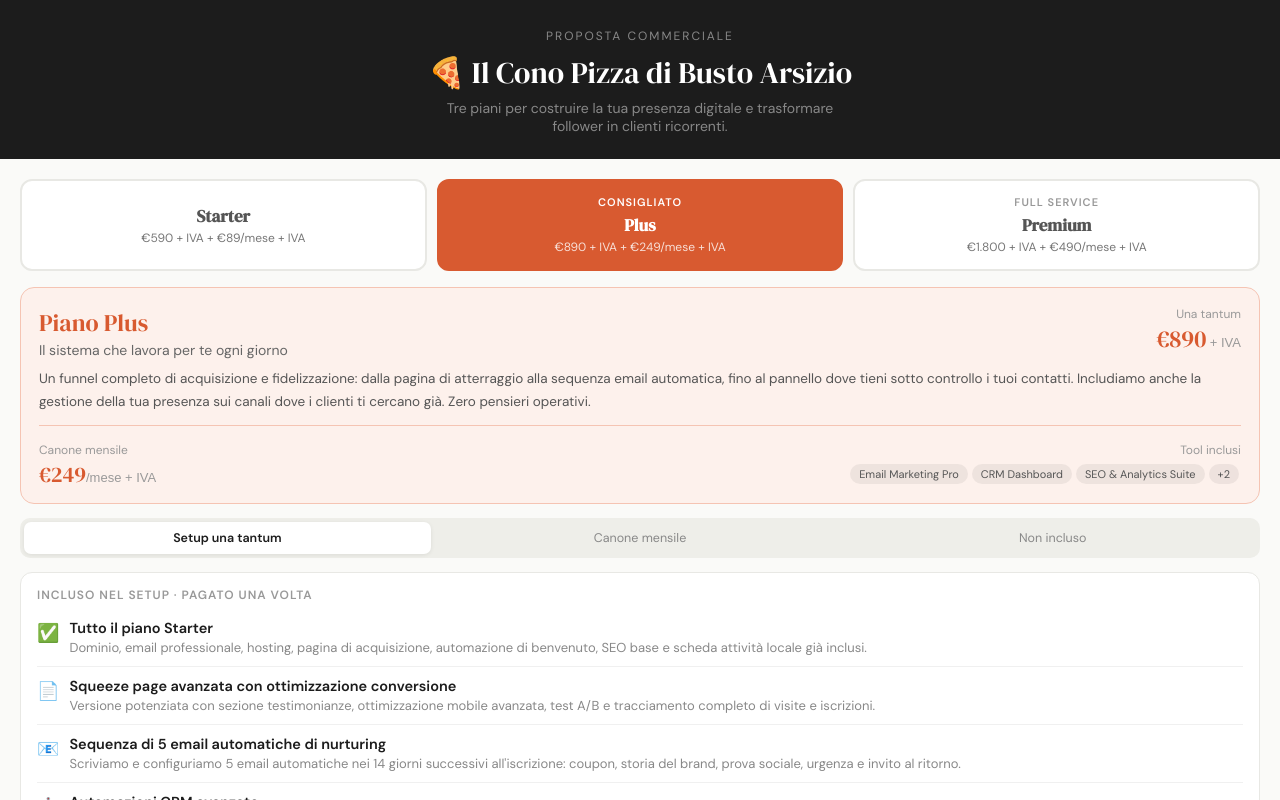
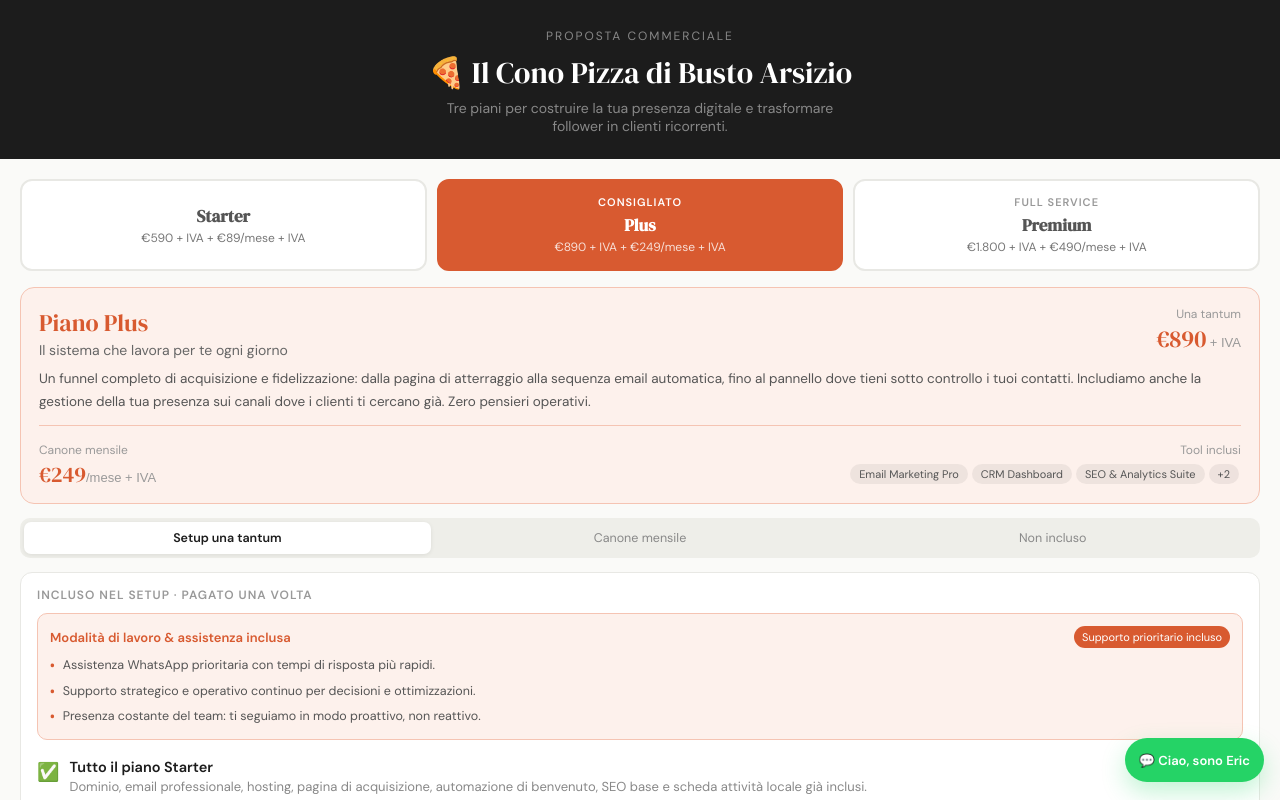
Before and after one commit to tave1013/preventivo-il-cono-pizza, a Next.js app: page / in a window 1280 px wide. Shown: the top 800 px of the page. Built offline with nearby package versions, Linux system fonts and the light colour scheme.

Commit message:
Aggiornamenti preventivo UI, branding e supporto WhatsApp

```diff
--- a/app/page.jsx
+++ b/app/page.jsx
@@ -17,14 +17,14 @@ const plans = [
     disclaimer: "Il canone mensile copre manutenzione tecnica e operatività del sistema. Qualsiasi modifica a contenuti, copy, automazioni o landing page è extra e viene preventivata separatamente.",
     summary: "Costruiamo la tua identità digitale da zero: dominio, email professionale, pagina di acquisizione contatti e primo sistema automatico di benvenuto. Il cliente ti trova, ti scrive, riceve la promozione — tutto senza che tu faccia nulla a mano.",
     once_includes: [
-      { label: "Registrazione e configurazione dominio", sub: "Scelta e acquisto del dominio, configurazione DNS, impostazione record di posta e collegamento all'hosting. Tutto operativo in 24 ore.", icon: "🌐" },
-      { label: "Email professionale aziendale", sub: "Configurazione di uno o più indirizzi email professionali come info@ o ordini@, con firma digitale e autenticazione anti-spam completa.", icon: "📧" },
-      { label: "Configurazione hosting e ambiente di produzione", sub: "Messa online della pagina su infrastruttura cloud professionale, HTTPS attivo, caricamento veloce e monitoraggio uptime automatico.", icon: "🖥️" },
-      { label: "Squeeze page di acquisizione contatti", sub: "Realizzazione della pagina con headline persuasiva, copy scritto da noi, form di iscrizione, social proof e chiamata all'azione ottimizzata per mobile.", icon: "📄" },
-      { label: "Email automatica di benvenuto con coupon", sub: "Appena il cliente lascia la sua email riceve in pochi secondi il coupon promozionale, con testo personalizzato e messaggio scritto per convertire.", icon: "🎁" },
-      { label: "Configurazione piattaforma di email marketing", sub: "Creazione account, lista contatti, collegamento del form, autenticazione del dominio di invio e test completi di deliverability prima della pubblicazione.", icon: "⚙️" },
-      { label: "SEO base on-page", sub: "Ottimizzazione di title, meta description, struttura heading, velocità della pagina e collegamento agli strumenti di monitoraggio della ricerca organica.", icon: "🔍" },
-      { label: "Ottimizzazione scheda attività locale", sub: "Verifica o rivendicazione della scheda, compilazione completa di orari, descrizione, categorie, attributi, foto e primo aggiornamento di presentazione.", icon: "📍" },
+      { label: "Registrazione e configurazione dominio", sub: "Scegliamo insieme il dominio migliore, gestiamo acquisto e configurazioni tecniche, colleghiamo tutto correttamente e ti consegniamo una base digitale pronta in tempi rapidi.", icon: "🌐" },
+      { label: "Email professionale aziendale", sub: "Impostiamo caselle professionali (es. info@, ordini@), firma coerente con il brand e protezioni anti-spam, così comunichi in modo serio e affidabile fin dal primo contatto.", icon: "📧" },
+      { label: "Configurazione hosting e ambiente di produzione", sub: "Mettiamo online il progetto su infrastruttura stabile e veloce, con HTTPS e monitoraggio: il tuo sito resta accessibile e performante quando i clienti ti cercano.", icon: "🖥️" },
+      { label: "Squeeze page di acquisizione contatti", sub: "Costruiamo una pagina pensata per convertire: messaggio chiaro, struttura persuasiva, form semplice e CTA forte, ottimizzata anche per chi naviga da mobile.", icon: "📄" },
+      { label: "Email automatica di benvenuto con coupon", sub: "Scriviamo e configuriamo una risposta automatica immediata con coupon: il cliente riceve valore subito e tu aumenti le probabilità di prima visita o riacquisto.", icon: "🎁" },
+      { label: "Configurazione piattaforma di email marketing", sub: "Prepariamo account, liste, form, autenticazioni e test di invio: dietro le quinte facciamo il lavoro tecnico necessario per garantire consegna e tracciamento corretti.", icon: "⚙️" },
+      { label: "SEO base on-page", sub: "Ottimizziamo struttura e contenuti essenziali della pagina per farti trovare meglio: title, meta, gerarchia testi, performance e collegamenti agli strumenti di analisi.", icon: "🔍" },
+      { label: "Ottimizzazione scheda attività locale", sub: "Sistemiamo la tua presenza locale con dati completi e coerenti (orari, descrizione, categorie, foto, menù e primo aggiornamento), per aumentare fiducia e richieste reali.", icon: "📍" },
     ],
     monthly_includes: [
       { label: "Gestione infrastruttura tecnica", sub: "Rinnovo dominio e hosting, aggiornamenti di sicurezza, monitoraggio uptime h24 e backup periodico della pagina.", icon: "🔄" },
@@ -126,13 +126,46 @@ const costBreakdownData = {
   ],
 };
 
+const supportPackages = {
+  starter: {
+    title: "Modalità di lavoro & assistenza inclusa",
+    badge: "Supporto base incluso",
+    points: [
+      "Affiancamento operativo in avvio: non vieni lasciato solo durante il setup.",
+      "Supporto WhatsApp in orario lavorativo per dubbi pratici e richieste veloci.",
+      "Indicazioni chiare, passo-passo, per aiutarti a usare subito il sistema.",
+    ],
+  },
+  plus: {
+    title: "Modalità di lavoro & assistenza inclusa",
+    badge: "Supporto prioritario incluso",
+    points: [
+      "Assistenza WhatsApp prioritaria con tempi di risposta più rapidi.",
+      "Supporto strategico e operativo continuo per decisioni e ottimizzazioni.",
+      "Presenza costante del team: ti seguiamo in modo proattivo, non reattivo.",
+    ],
+  },
+  top: {
+    title: "Modalità di lavoro & assistenza inclusa",
+    badge: "Supporto prioritario incluso",
+    points: [
+      "Assistenza WhatsApp prioritaria con tempi di risposta più rapidi.",
+      "Supporto strategico e operativo continuo per decisioni e ottimizzazioni.",
+      "Presenza costante del team: ti seguiamo in modo proattivo, non reattivo.",
+    ],
+  },
+};
+
 export default function Preventivo() {
   const [active, setActive] = useState("plus");
   const [showCosts, setShowCosts] = useState(false);
   const [tab, setTab] = useState("once");
+  const [showContactModal, setShowContactModal] = useState(false);
 
   const plan = plans.find((p) => p.id === active);
   const costs = costBreakdownData[active] || [];
+  const support = supportPackages[active] || supportPackages.starter;
+  const whatsappUrl = `https://wa.me/393471234567?text=${encodeURIComponent("Ciao Eric, ho qualche dubbio sul preventivo e vorrei un confronto rapido.")}`;
 
   return (
     <div style={{ fontFamily: "'Georgia', serif", background: "#FAFAF8", minHeight: "100vh", padding: "0" }}>
@@ -259,6 +292,20 @@ export default function Preventivo() {
           <div style={{ background: "#fff", borderRadius: 12, padding: "4px 16px 8px", border: "1px solid #E8E8E4" }}>
             <div style={{ fontSize: 12, color: "#999", padding: "10px 0 6px", textTransform: "uppercase", letterSpacing: 1, fontFamily: "'DM Sans', sans-serif", fontWeight: 600 }}>
               Incluso nel setup · pagato una volta
+            </div>
+            <div style={{ margin: "4px 0 8px", padding: "12px 12px", background: plan.bg, border: `1px solid ${plan.border}`, borderRadius: 10 }}>
+              <div style={{ display: "flex", justifyContent: "space-between", gap: 8, alignItems: "center" }}>
+                <div style={{ fontSize: 13, color: plan.color, fontWeight: 700, fontFamily: "'DM Sans', sans-serif" }}>{support.title}</div>
+                <span style={{ fontSize: 11, color: "#fff", background: plan.color, borderRadius: 999, padding: "4px 8px", fontFamily: "'DM Sans', sans-serif", whiteSpace: "nowrap" }}>{support.badge}</span>
+              </div>
+              <div style={{ marginTop: 8 }}>
+                {support.points.map((point, i) => (
+                  <div key={i} style={{ display: "flex", gap: 8, marginBottom: i === support.points.length - 1 ? 0 : 6 }}>
+                    <span style={{ color: plan.color, fontSize: 13 }}>•</span>
+                    <span style={{ fontSize: 12.5, color: "#555", lineHeight: 1.55, fontFamily: "'DM Sans', sans-serif" }}>{point}</span>
+                  </div>
+                ))}
+              </div>
             </div>
             {plan.once_includes.map((item, i) => (
               <div key={i} className="check-item">
@@ -405,7 +452,69 @@ export default function Preventivo() {
           </div>
         </div>
 
+        {/* FOOTER */}
+        <footer style={{ marginTop: 16, background: "#fff", border: "1px solid #E8E8E4", borderRadius: 12, padding: "14px 16px", textAlign: "center" }}>
+          <div style={{ fontSize: 12, color: "#999", textTransform: "uppercase", letterSpacing: 1, fontFamily: "'DM Sans', sans-serif", fontWeight: 600 }}>
+            QuiWeb · Preventivo professionale
+          </div>
+          <div style={{ marginTop: 6, fontSize: 13, color: "#666", fontFamily: "'DM Sans', sans-serif", lineHeight: 1.6 }}>
+            Proposta personalizzata per Il Cono Pizza di Busto Arsizio · Assistenza operativa e supporto continuo inclusi.
+          </div>
+        </footer>
+
       </div>
+
+      {/* FLOATING WHATSAPP */}
+      <div style={{ position: "fixed", right: 16, bottom: 18, zIndex: 60, display: "flex", flexDirection: "column", alignItems: "flex-end", gap: 8 }}>
+        <button
+          onClick={() => setShowContactModal(true)}
+          style={{
+            background: "#25D366",
+            color: "#fff",
+            border: "none",
+            borderRadius: 999,
+            padding: "10px 14px",
+            cursor: "pointer",
+            boxShadow: "0 10px 24px rgba(37,211,102,0.28)",
+            fontSize: 13,
+            fontWeight: 700,
+            fontFamily: "'DM Sans', sans-serif",
+            minHeight: 44,
+          }}
+        >
+          💬 Ciao, sono Eric
+        </button>
+      </div>
+
+      {showContactModal && (
+        <div
+          onClick={() => setShowContactModal(false)}
+          style={{ position: "fixed", inset: 0, background: "rgba(0,0,0,0.34)", zIndex: 70, display: "flex", alignItems: "flex-end", justifyContent: "center", padding: 12 }}
+        >
+          <div
+            onClick={(e) => e.stopPropagation()}
+            style={{ width: "100%", maxWidth: 420, background: "#fff", borderRadius: 18, border: "1px solid #ECECEC", padding: "14px 14px 12px", boxShadow: "0 22px 50px rgba(0,0,0,0.16)" }}
+          >
+            <div style={{ display: "flex", justifyContent: "space-between", alignItems: "center", marginBottom: 8 }}>
+              <div style={{ fontSize: 15, fontWeight: 700, color: "#1C1C1C", fontFamily: "'DM Sans', sans-serif" }}>Supporto rapido su WhatsApp</div>
+              <button onClick={() => setShowContactModal(false)} style={{ border: "none", background: "transparent", cursor: "pointer", fontSize: 20, lineHeight: 1, color: "#999", minWidth: 36, minHeight: 36 }}>×</button>
+            </div>
+
+            <p style={{ margin: 0, fontSize: 13, color: "#666", lineHeight: 1.6, fontFamily: "'DM Sans', sans-serif" }}>
+              Ciao, sono Eric. Se hai dubbi o domande sul preventivo, o vuoi una versione ancora più su misura, scrivimi pure direttamente: sarò felice di aiutarti.
+            </p>
+
+            <a
+              href={whatsappUrl}
+              target="_blank"
+              rel="noreferrer"
+              style={{ marginTop: 12, display: "inline-flex", alignItems: "center", justifyContent: "center", width: "100%", minHeight: 44, borderRadius: 12, background: "#25D366", color: "#fff", textDecoration: "none", fontSize: 14, fontWeight: 700, fontFamily: "'DM Sans', sans-serif" }}
+            >
+              Apri WhatsApp
+            </a>
+          </div>
+        </div>
+      )}
     </div>
   );
 }
--- a/next.config.js
+++ b/next.config.js
@@ -1,4 +1,6 @@
 /** @type {import('next').NextConfig} */
-const nextConfig = {}
+const nextConfig = {
+	devIndicators: false,
+}
 
 module.exports = nextConfig
```
Also changed, not shown: app/icon.svg (added).
